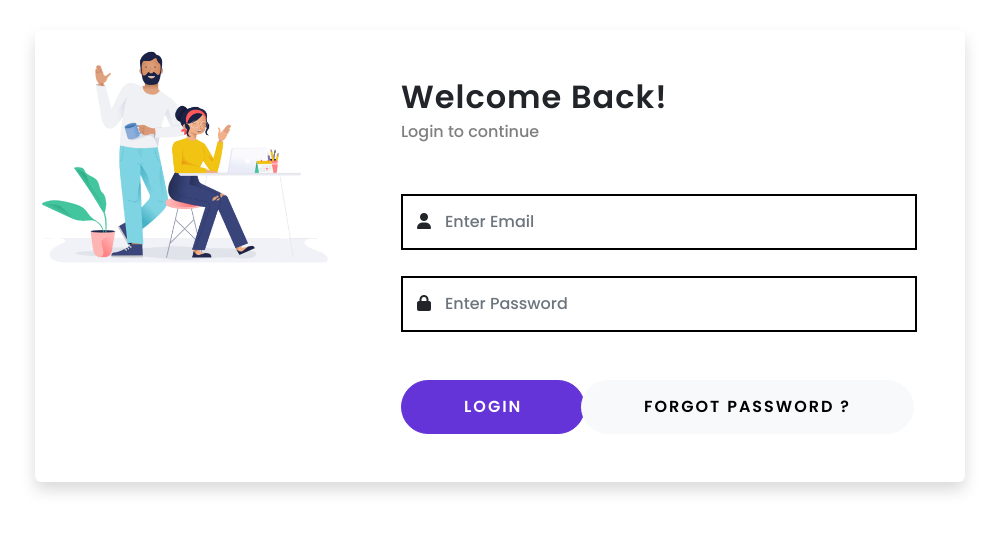
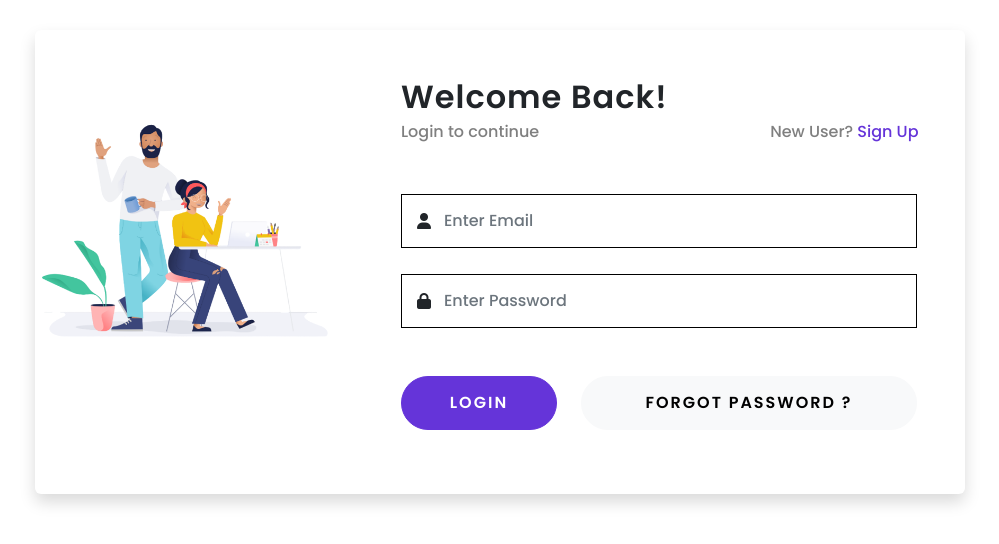
Before and after one commit to riiy29/login-demo, a CodeIgniter app: page /database/ in a window 1280 px wide. Shown: the top 544 px of the page, without its empty margins (140-1139 px from the left). Run offline with CodeIgniter, Linux system fonts and the light colour scheme; some libraries are stand-ins or nearby versions.

Commit message:
fix view

```diff
--- a/application/views/index.php
+++ b/application/views/index.php
@@ -30,7 +30,11 @@
                         <div class="rounded-3">
                             <div class="card-body p-4 p-sm-5">
                                 <div class="text-title">
+
+
                                     <h5>Welcome Back!</h5>
+                                    <!-- Register -->
+                                    <span>New User? <a href="register">Sign Up</a> </span>
                                     <p>Login to continue</p>
                                 </div>
                                 <form>
@@ -44,11 +48,11 @@
                                     </div>
                                     <div class="grid-btn">
                                         <div class="row">
-                                            <div class="col-md-4 col-6">
+                                            <div class="col-lg-4 col-md-4 col-12 mb-3">
                                                 <button class="btn btn-primary btn-block text-uppercase" type="submit">Login</button>
                                             </div>
 
-                                            <div class="col-md-8 col-6">
+                                            <div class="col-lg-8 col-md-8 col-12">
                                                 <a href="forgotpassword" class="btn btn-light btn-block text-uppercase"> Forgot Password ?</a>
                                             </div>
                                         </div>
--- a/assets/css/styles.css
+++ b/assets/css/styles.css
@@ -4,18 +4,17 @@ body {
 
 a {
     text-decoration: none;
+    color: #6534d9;
 }
 
 /* Login Page Form */
 .login-f {
     padding: 30px;
 }
-.login-f .img-ill {
-    margin: auto;
-}
+
 .login-f .img-ill img{
     width: 100%;
-    margin: auto;
+    margin: 25% 0 25% 0;
 }
 .login-f .text-title {
     margin-bottom: 50px;
@@ -30,17 +29,23 @@ a {
     color: rgba(0,0, 0, .5);
     font-weight: 500;
 }
+.login-f .text-title span {
+    position: absolute;
+    right: 5%;
+    font-weight: 500;
+    color: rgba(0,0, 0, .5);
+}
 .login-f .form-custom {
     margin-bottom: 26px;
 }
 .login-f .form-custom .form-control {
     padding: 14px 16px 14px 42px;
-    border: 2px solid #000;
+    border: 1px solid #000;
     font-weight: 500;
     border-radius: 0;
 }
 .login-f .form-custom .form-control:focus {
-    border: 2px solid #6534d9;
+    border: 1px solid #6534d9;
     box-shadow: none;
 }
 .login-f .form-custom i {
@@ -50,13 +55,17 @@ a {
     margin-left: 16px;
 
 }
-
+.login-f .grid-btn .btn-light:hover {
+    border-color: #6534d9;
+}
 .login-f .grid-btn .btn-primary {
     background-color: #6534d9;
     border-color: #6534d9;
 }
 .login-f .grid-btn .btn {
-    padding: 14px 62px;
+    display: block;
+    width: 100%;
+    padding: 14px 0;
     border-radius: 32px;
     font-weight: 600;
     letter-spacing: 2px;
```
